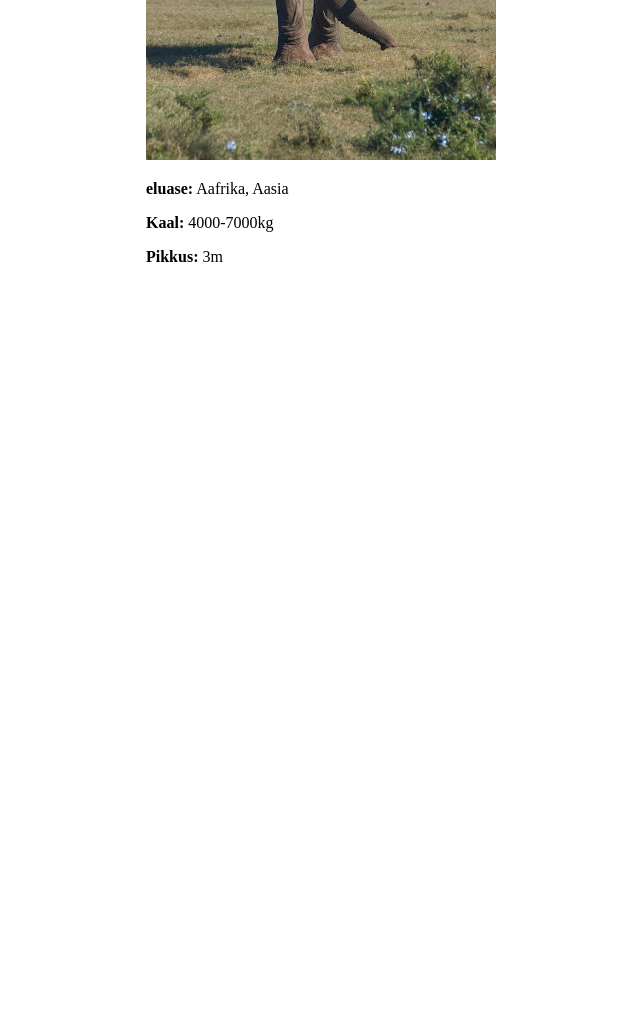
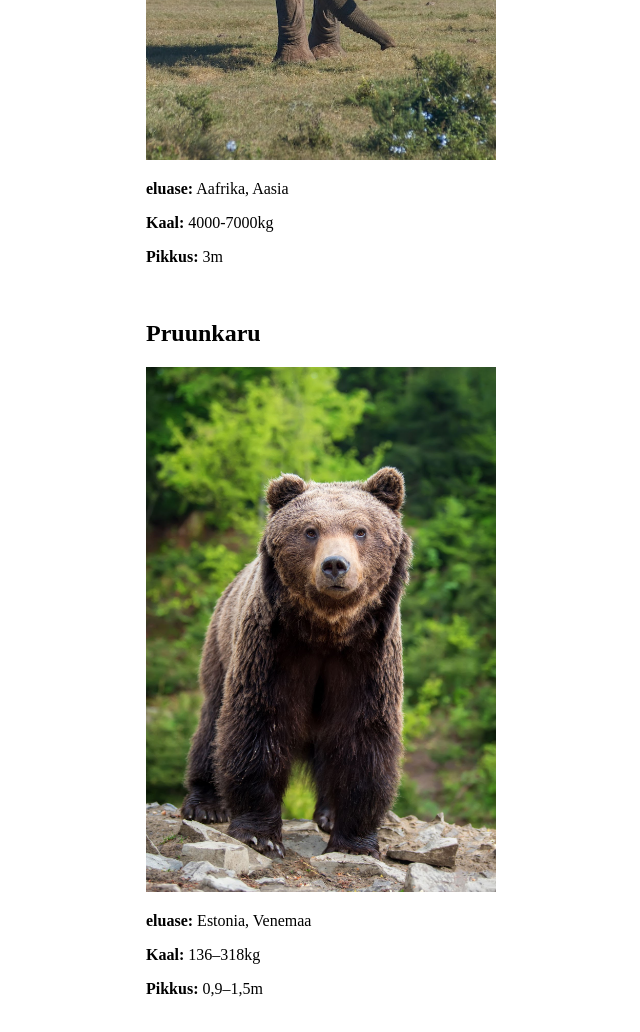
Before and after one commit to ArkadiKorotitshTARpv22/metsloomad, a plain HTML site: page index.html in a window 1280 px wide. Shown: the part 1455-2487 px from the top of the page, without its empty margins (174-814 px from the left). Before the commit the page ends 1755 px from the top, so only its background shows below. Drawn offline with Linux system fonts and the light colour scheme.

Commit message:
pilt ja loom lisatatud indexis

```diff
--- a/index.html
+++ b/index.html
@@ -32,5 +32,12 @@
     <p><b>Pikkus:</b> 3m</p>
     <br>
 
+    <h2>Pruunkaru</h2>
+    <img width=350px src="pildid/pruunkaru.jpg">
+    <p><b>eluase:</b> Estonia, Venemaa</p>
+    <p><b>Kaal:</b> 136–318kg</p>
+    <p><b>Pikkus:</b> 0,9–1,5m</p>
+    <br>
+
   </body>
 </html>
```
